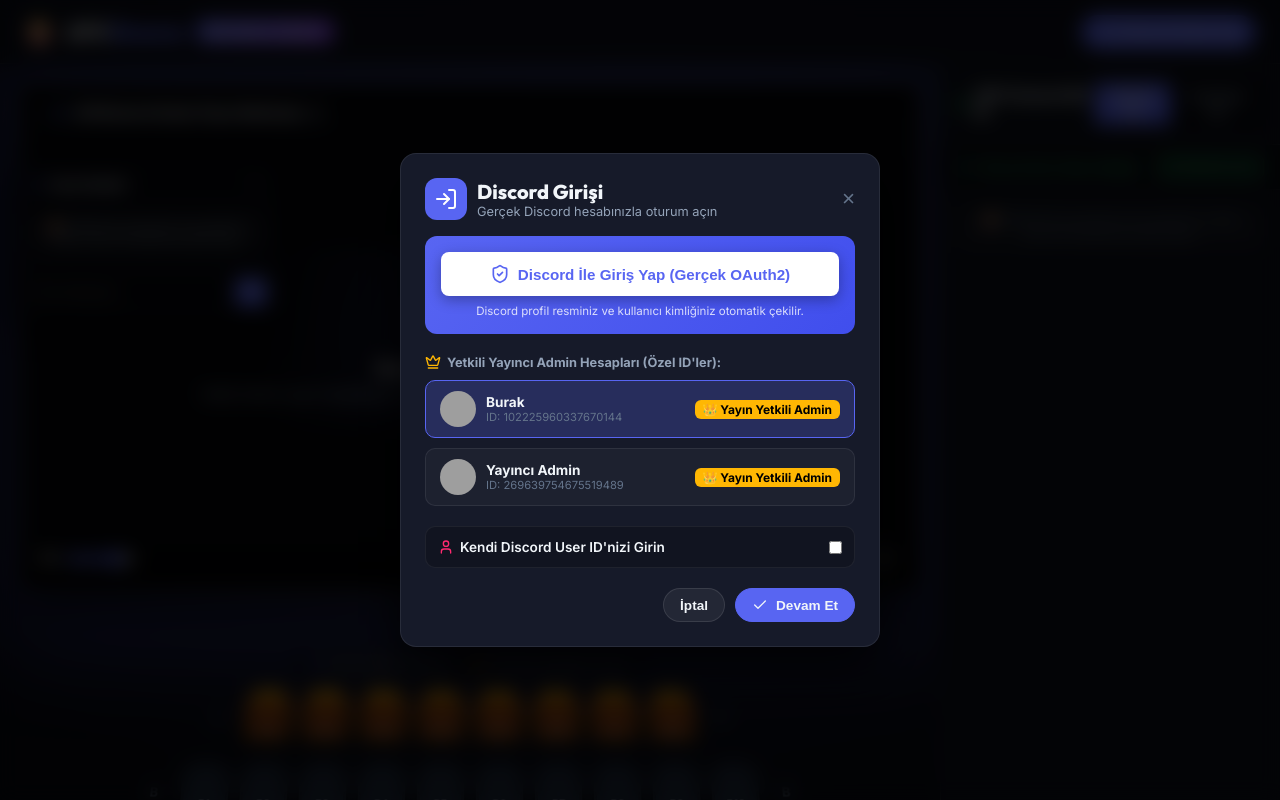
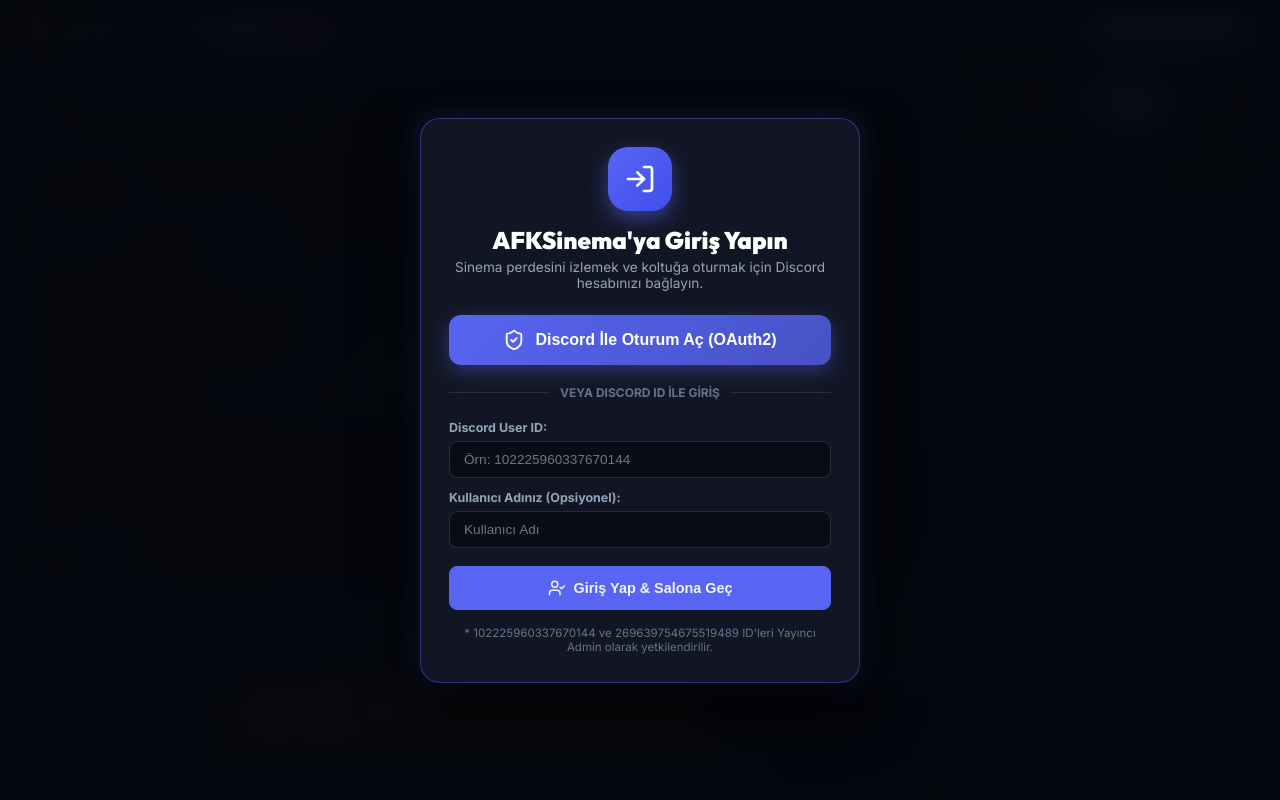
Before and after one commit to Crescendor/AFKSinema, a React (Vite) app: page / in a window 1280 px wide. Shown: the top 800 px of the page. Built offline with nearby package versions, Linux system fonts and the light colour scheme; grey boxes are pictures that could not be loaded.

Commit message:
Enforce strict landing login modal and clear all remaining seed data

```diff
--- a/src/App.jsx
+++ b/src/App.jsx
@@ -8,18 +8,14 @@
 import { LogIn } from 'lucide-react';
 import { fetchDiscordUserProfile, isAdminUser } from './utils/discordAuth';
 
-const INITIAL_MESSAGES = [
-  { id: 'msg_1', type: 'system', text: 'AFKSinema perdesine hoş geldiniz! Lütfen Discord hesabınızla giriş yapın.' }
-];
-
 export default function App() {
-  const [currentUser, setCurrentUser] = useState(null); // No pre-filled prop user!
-  const [seatedUsers, setSeatedUsers] = useState({}); // Empty cinema seats initial state!
-  const [messages, setMessages] = useState(INITIAL_MESSAGES);
+  const [currentUser, setCurrentUser] = useState(null); // Strictly null initial state
+  const [seatedUsers, setSeatedUsers] = useState({}); // Strictly empty initial seats
+  const [messages, setMessages] = useState([]); // Strictly empty chat
   const [broadcasterName, setBroadcasterName] = useState('');
   const [lightsDimmed, setLightsDimmed] = useState(false);
 
-  const [isLoginModalOpen, setIsLoginModalOpen] = useState(true); // Mandatory Discord Login screen on start!
+  const [isLoginModalOpen, setIsLoginModalOpen] = useState(true); // Always open landing modal
   const [targetSeatCode, setTargetSeatCode] = useState(null);
   const [activeReactions, setActiveReactions] = useState([]);
 
@@ -36,13 +32,12 @@
             setIsLoginModalOpen(false);
             window.history.replaceState(null, '', window.location.pathname);
 
-            // Auto seat on VIP A1
             const seatCode = 'A1';
             setSeatedUsers(prev => ({ ...prev, [seatCode]: profile }));
             setMessages(prev => [...prev, {
               id: 'sys_' + Date.now(),
               type: 'system',
-              text: `${profile.username} (${profile.badge}) salona katıldı ve ${seatCode} koltuğuna oturdu 🍿`
+              text: `${profile.username} salona katıldı!`
             }]);
           }
         });
@@ -80,7 +75,6 @@
     setCurrentUser(user);
     setIsLoginModalOpen(false);
 
-    // Auto place on selected seat or VIP A1
     const seatToOccupy = targetSeatCode || 'A1';
     handleSelectSeat(seatToOccupy);
     setTargetSeatCode(null);
@@ -224,7 +218,7 @@
       </div>
 
       <DiscordLoginModal
-        isOpen={isLoginModalOpen}
+        isOpen={!currentUser || isLoginModalOpen}
         onClose={() => {
           if (currentUser) setIsLoginModalOpen(false);
         }}
--- a/src/components/DiscordLoginModal.jsx
+++ b/src/components/DiscordLoginModal.jsx
@@ -1,31 +1,10 @@
 import React, { useState } from 'react';
-import { LogIn, User, ShieldCheck, Crown, Check, ExternalLink } from 'lucide-react';
+import { LogIn, ShieldCheck, Check, UserCheck, Crown } from 'lucide-react';
 import { getDiscordOAuthUrl, ADMIN_DISCORD_IDS } from '../utils/discordAuth';
 
-const ADMIN_PRESETS = [
-  {
-    id: '102225960337670144',
-    username: 'Burak',
-    discriminator: '0',
-    avatar: 'https://images.unsplash.com/photo-1535713875002-d1d0cf377fde?auto=format&fit=crop&w=150&q=80',
-    role: 'Sistem Yöneticisi',
-    badge: '👑 Admin'
-  },
-  {
-    id: '269639754675519489',
-    username: 'Yayıncı Admin',
-    discriminator: '0',
-    avatar: 'https://images.unsplash.com/photo-1570295999919-56ceb5ecca61?auto=format&fit=crop&w=150&q=80',
-    role: 'Yayın Yetkilisi',
-    badge: '👑 Admin'
-  }
-];
-
 export function DiscordLoginModal({ isOpen, onClose, onLogin, currentUser }) {
-  const [selectedPreset, setSelectedPreset] = useState(ADMIN_PRESETS[0]);
-  const [customId, setCustomId] = useState('');
-  const [customName, setCustomName] = useState('');
-  const [isCustomMode, setIsCustomMode] = useState(false);
+  const [discordId, setDiscordId] = useState('');
+  const [username, setUsername] = useState('');
   const [clientId, setClientId] = useState('1399863486375039016');
 
   if (!isOpen) return null;
@@ -35,153 +14,177 @@
     window.location.href = url;
   };
 
-  const handleConfirmLogin = () => {
-    if (isCustomMode) {
-      const enteredId = customId.trim() || 'user_' + Date.now();
+  const handleIdLogin = (e) => {
+    e.preventDefault();
+    if (!discordId.trim()) {
+      alert('Lütfen geçerli bir Discord User ID girin veya Discord ile giriş yapın!');
+      return;
+    }
+    const enteredId = discordId.trim();
     const isAdmin = ADMIN_DISCORD_IDS.includes(enteredId);
-      const newUser = {
+
+    const userObj = {
       id: enteredId,
-        username: customName.trim() || `DiscordUser_${enteredId.slice(-4)}`,
+      username: username.trim() || `DiscordUser_${enteredId.slice(-4)}`,
       discriminator: '0',
       avatar: `https://images.unsplash.com/photo-1534528741775-53994a69daeb?auto=format&fit=crop&w=150&q=80`,
       role: isAdmin ? 'VIP Admin Streamer' : 'Sinema İzleyicisi',
       badge: isAdmin ? '👑 Admin' : '🎬 İzleyici',
       isAdmin
     };
-      onLogin(newUser);
-    } else {
-      onLogin({
-        ...selectedPreset,
-        isAdmin: true
-      });
-    }
-    onClose();
+
+    onLogin(userObj);
   };
 
   return (
-    <div className="modal-overlay" onClick={onClose}>
-      <div className="modal-card" onClick={(e) => e.stopPropagation()}>
+    <div
+      className="modal-overlay"
+      style={{
+        position: 'fixed',
+        inset: 0,
+        background: 'rgba(5, 7, 13, 0.94)',
+        backdropFilter: 'blur(20px)',
+        zIndex: 99999,
+        display: 'flex',
+        alignItems: 'center',
+        justifyContent: 'center',
+        padding: '20px'
+      }}
+      onClick={() => { if (currentUser) onClose(); }}
+    >
+      <div
+        className="modal-card"
+        onClick={(e) => e.stopPropagation()}
+        style={{
+          background: '#121624',
+          border: '1px solid rgba(88, 101, 242, 0.4)',
+          borderRadius: '20px',
+          width: '100%',
+          maxWidth: '440px',
+          padding: '28px',
+          boxShadow: '0 25px 60px rgba(0,0,0,0.9), 0 0 30px rgba(88, 101, 242, 0.25)'
+        }}
+      >
         {/* Header */}
-        <div style={{ display: 'flex', alignItems: 'center', justifyContent: 'space-between', marginBottom: '16px' }}>
-          <div style={{ display: 'flex', alignItems: 'center', gap: '10px' }}>
-            <div style={{ width: '42px', height: '42px', borderRadius: '12px', background: 'var(--discord-blurple)', display: 'flex', alignItems: 'center', justifyContent: 'center' }}>
-              <LogIn size={24} color="white" />
+        <div style={{ textAlign: 'center', marginBottom: '24px' }}>
+          <div style={{
+            width: '64px',
+            height: '64px',
+            borderRadius: '20px',
+            background: 'linear-gradient(135deg, #5865F2 0%, #404EED 100%)',
+            display: 'flex',
+            alignItems: 'center',
+            justifyContent: 'center',
+            margin: '0 auto 14px auto',
+            boxShadow: '0 8px 20px rgba(88, 101, 242, 0.5)'
+          }}>
+            <LogIn size={32} color="white" />
           </div>
-            <div>
-              <h2 style={{ fontFamily: 'var(--font-heading)', fontSize: '1.25rem', fontWeight: '800' }}>Discord Girişi</h2>
-              <p style={{ fontSize: '0.8rem', color: 'var(--text-muted)' }}>Gerçek Discord hesabınızla oturum açın</p>
-            </div>
-          </div>
-          <button onClick={onClose} style={{ background: 'none', border: 'none', color: 'var(--text-dim)', fontSize: '1.4rem', cursor: 'pointer' }}>×</button>
+          <h2 style={{ fontFamily: 'var(--font-heading)', fontSize: '1.5rem', fontWeight: '900', color: 'white' }}>
+            AFKSinema'ya Giriş Yapın
+          </h2>
+          <p style={{ fontSize: '0.85rem', color: 'var(--text-muted)', marginTop: '4px' }}>
+            Sinema perdesini izlemek ve koltuğa oturmak için Discord hesabınızı bağlayın.
+          </p>
         </div>
 
-        {/* Real Discord OAuth2 Primary Button */}
-        <div style={{ background: 'linear-gradient(135deg, #5865F2 0%, #404EED 100%)', padding: '16px', borderRadius: '12px', marginBottom: '20px', textAlign: 'center' }}>
+        {/* Primary Discord OAuth2 Button */}
         <button
           onClick={handleRealDiscordOAuth}
           style={{
             width: '100%',
-              background: 'white',
-              color: '#5865F2',
+            background: 'linear-gradient(135deg, #5865F2 0%, #4752C4 100%)',
+            color: 'white',
             border: 'none',
-              borderRadius: '8px',
-              padding: '12px',
-              fontSize: '0.95rem',
+            borderRadius: '12px',
+            padding: '14px',
+            fontSize: '1rem',
             fontWeight: '800',
             cursor: 'pointer',
             display: 'flex',
             alignItems: 'center',
             justifyContent: 'center',
-              gap: '8px',
-              boxShadow: '0 4px 14px rgba(0,0,0,0.3)'
+            gap: '10px',
+            boxShadow: '0 6px 20px rgba(88, 101, 242, 0.4)',
+            marginBottom: '20px',
+            transition: 'transform 0.15s ease'
           }}
         >
-            <ShieldCheck size={20} color="#5865F2" />
-            Discord İle Giriş Yap (Gerçek OAuth2)
+          <ShieldCheck size={22} color="white" />
+          Discord İle Oturum Aç (OAuth2)
         </button>
-          <p style={{ fontSize: '0.72rem', color: 'rgba(255,255,255,0.8)', marginTop: '8px' }}>
-            Discord profil resminiz ve kullanıcı kimliğiniz otomatik çekilir.
-          </p>
+
+        <div style={{ display: 'flex', alignItems: 'center', margin: '20px 0', gap: '10px' }}>
+          <div style={{ flex: 1, height: '1px', background: 'rgba(255,255,255,0.1)' }} />
+          <span style={{ fontSize: '0.75rem', color: 'var(--text-dim)', fontWeight: 700 }}>VEYA DISCORD ID İLE GİRİŞ</span>
+          <div style={{ flex: 1, height: '1px', background: 'rgba(255,255,255,0.1)' }} />
         </div>
 
-        {/* Authorized Admin User IDs Section */}
-        <div style={{ marginBottom: '20px' }}>
-          <label style={{ fontSize: '0.8rem', fontWeight: '700', color: 'var(--text-muted)', display: 'flex', alignItems: 'center', gap: '6px', marginBottom: '10px' }}>
-            <Crown size={16} color="var(--accent-gold)" /> Yetkili Yayıncı Admin Hesapları (Özel ID'ler):
+        {/* Discord User ID form */}
+        <form onSubmit={handleIdLogin} style={{ display: 'flex', flexDirection: 'column', gap: '12px' }}>
+          <div>
+            <label style={{ fontSize: '0.78rem', fontWeight: '700', color: 'var(--text-muted)', display: 'block', marginBottom: '6px' }}>
+              Discord User ID:
             </label>
-
-          <div style={{ display: 'flex', flexDirection: 'column', gap: '10px' }}>
-            {ADMIN_PRESETS.map((user) => {
-              const isSelected = !isCustomMode && selectedPreset.id === user.id;
-              return (
-                <div
-                  key={user.id}
-                  onClick={() => { setSelectedPreset(user); setIsCustomMode(false); }}
+            <input
+              type="text"
+              placeholder="Örn: 102225960337670144"
+              value={discordId}
+              onChange={(e) => setDiscordId(e.target.value)}
               style={{
-                    display: 'flex',
-                    alignItems: 'center',
-                    justifyContent: 'space-between',
+                width: '100%',
+                background: 'rgba(0,0,0,0.4)',
+                border: '1px solid rgba(255,255,255,0.12)',
+                borderRadius: '8px',
                 padding: '10px 14px',
-                    borderRadius: '10px',
-                    background: isSelected ? 'rgba(88, 101, 242, 0.25)' : 'rgba(255,255,255,0.03)',
-                    border: `1px solid ${isSelected ? 'var(--discord-blurple)' : 'rgba(255,255,255,0.08)'}`,
-                    cursor: 'pointer'
+                color: 'white',
+                fontSize: '0.85rem',
+                outline: 'none'
               }}
-                >
-                  <div style={{ display: 'flex', alignItems: 'center', gap: '10px' }}>
-                    <img src={user.avatar} alt={user.username} style={{ width: '36px', height: '36px', borderRadius: '50%', objectFit: 'cover' }} />
-                    <div>
-                      <div style={{ fontSize: '0.85rem', fontWeight: 800 }}>{user.username}</div>
-                      <div style={{ fontSize: '0.7rem', color: 'var(--text-dim)' }}>ID: {user.id}</div>
-                    </div>
-                  </div>
-                  <span style={{ fontSize: '0.75rem', background: 'var(--accent-gold)', color: 'black', padding: '2px 8px', borderRadius: '6px', fontWeight: 800 }}>
-                    👑 Yayın Yetkili Admin
-                  </span>
-                </div>
-              );
-            })}
-          </div>
+            />
           </div>
 
-        {/* Custom Discord User ID input */}
-        <div style={{ background: 'rgba(0,0,0,0.2)', padding: '12px', borderRadius: '10px', marginBottom: '20px', border: '1px solid rgba(255,255,255,0.06)' }}>
-          <div
-            onClick={() => setIsCustomMode(!isCustomMode)}
-            style={{ display: 'flex', alignItems: 'center', justifyContent: 'space-between', cursor: 'pointer' }}
-          >
-            <span style={{ fontSize: '0.85rem', fontWeight: '600', display: 'flex', alignItems: 'center', gap: '6px' }}>
-              <User size={16} color="var(--accent-pink)" /> Kendi Discord User ID'nizi Girin
-            </span>
-            <input type="checkbox" checked={isCustomMode} onChange={() => {}} />
-          </div>
-
-          {isCustomMode && (
-            <div style={{ marginTop: '10px', display: 'flex', flexDirection: 'column', gap: '8px' }}>
-              <input
-                type="text"
-                placeholder="Discord User ID (Örn: 102225960337670144)"
-                value={customId}
-                onChange={(e) => setCustomId(e.target.value)}
-                style={{ background: 'rgba(0,0,0,0.4)', border: '1px solid rgba(255,255,255,0.1)', borderRadius: '8px', padding: '8px 12px', color: 'white', fontSize: '0.85rem' }}
-              />
+          <div>
+            <label style={{ fontSize: '0.78rem', fontWeight: '700', color: 'var(--text-muted)', display: 'block', marginBottom: '6px' }}>
+              Kullanıcı Adınız (Opsiyonel):
+            </label>
             <input
               type="text"
               placeholder="Kullanıcı Adı"
-                value={customName}
-                onChange={(e) => setCustomName(e.target.value)}
-                style={{ background: 'rgba(0,0,0,0.4)', border: '1px solid rgba(255,255,255,0.1)', borderRadius: '8px', padding: '8px 12px', color: 'white', fontSize: '0.85rem' }}
+              value={username}
+              onChange={(e) => setUsername(e.target.value)}
+              style={{
+                width: '100%',
+                background: 'rgba(0,0,0,0.4)',
+                border: '1px solid rgba(255,255,255,0.12)',
+                borderRadius: '8px',
+                padding: '10px 14px',
+                color: 'white',
+                fontSize: '0.85rem',
+                outline: 'none'
+              }}
             />
           </div>
-          )}
-        </div>
 
-        <div style={{ display: 'flex', gap: '10px', justifyContent: 'flex-end' }}>
-          <button className="btn-cinema" onClick={onClose}>İptal</button>
-          <button className="btn-cinema primary" onClick={handleConfirmLogin}>
-            <Check size={16} /> Devam Et
+          <button
+            type="submit"
+            className="btn-cinema primary"
+            style={{
+              width: '100%',
+              padding: '12px',
+              borderRadius: '8px',
+              fontSize: '0.9rem',
+              marginTop: '6px',
+              justifyContent: 'center'
+            }}
+          >
+            <UserCheck size={18} /> Giriş Yap & Salona Geç
           </button>
-        </div>
+        </form>
+
+        <p style={{ fontSize: '0.72rem', color: 'var(--text-dim)', textAlign: 'center', marginTop: '16px' }}>
+          * 102225960337670144 ve 269639754675519489 ID'leri Yayıncı Admin olarak yetkilendirilir.
+        </p>
       </div>
     </div>
   );
```
Also changed, not shown: 1 other file (tests, documents, lock files or other folders). Lines whose indentation alone changed are shown as unchanged.
